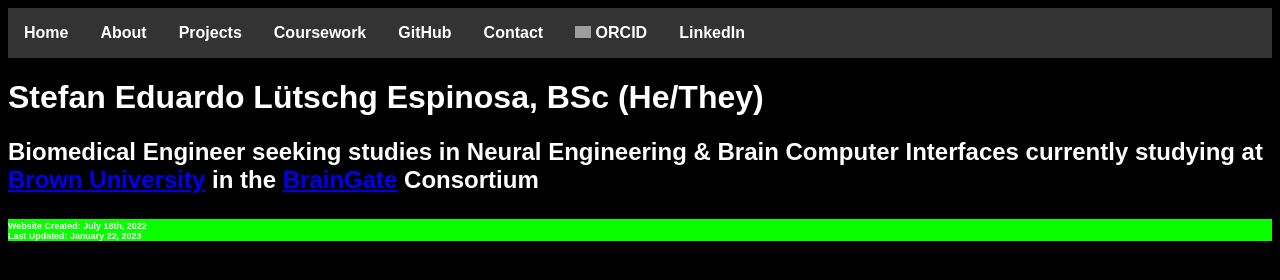
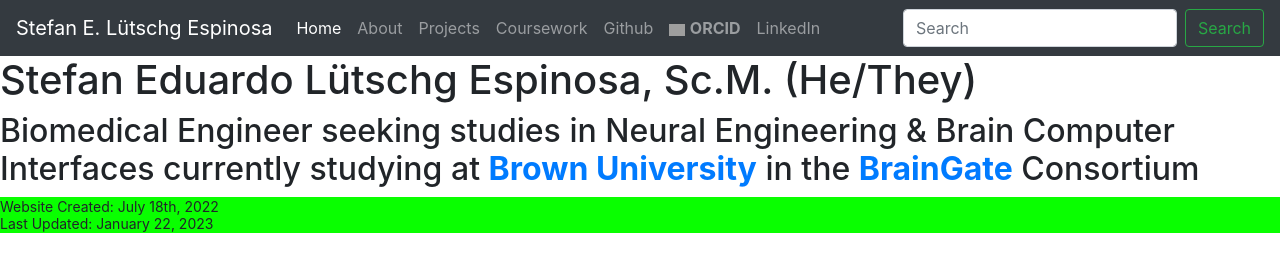
Before and after one commit to stefanlut/stefanlut.github.io, a plain HTML site: page index.html in a window 1280 px wide. Drawn offline with Linux system fonts and the light colour scheme; grey boxes are pictures that could not be loaded.

Commit message:
Post Master's Updates

```diff
--- a/index.html
+++ b/index.html
@@ -2,20 +2,38 @@
 <html lang="en-US" dir="ltr">
     <head>
         <meta charset="utf-8">
-        <title>Stefan Eduardo Lütschg Espinosa, BSc</title>
+        <title>Stefan E. Lütschg Espinosa, Sc.M.</title>
         <link rel="stylesheet" href="bootstrap/css/styles.css">
         <meta name="description" content="Home page">
+        <meta name="viewport" content="width=device-width, initial-scale=1">
+        <link rel="stylesheet" href="bootstrap/css/bootstrap.min.css">
     </head>
-    <header><ul class="nav-bar">
-        <li><a href="index.html"> <b>Home</b></a></li>
-        <li><a href="About.html"> <b>About</b>  </a></li>
-        <li><a href="Projects.html"> <b>Projects</b></a></li>
-        <li><a href="Coursework.html"><b>Coursework</b></a></li>
-        <li><a href="https://github.com/stefanlut"> <b>GitHub</b> </a></li>
-        <li><a href="mailto:stefan_lutschg_espinosa@brown.edu"> <b>Contact</b></a> </li>
-        <li><a
+    <header> <nav class="navbar navbar-expand-lg navbar-dark bg-dark">
+        <a class="navbar-brand" href="index.html"> Stefan E. Lütschg Espinosa</a>
+       <button class="navbar-toggler" type="button" data-toggle="collapse" data-target="#navbarTogglerDemo02" aria-controls="navbarTogglerDemo02" aria-expanded="false" aria-label="Toggle navigation">
+          <span class="navbar-toggler-icon"></span>
+        </button>
+       <div class="collapse navbar-collapse" id="navbarNav">
+         <ul class="navbar-nav mr-auto mt-2 mt-lg-0">
+            <li class="nav-item active">
+              <a class="nav-link" href="index.html">Home <span class="sr-only">(current)</span></a>
+            </li>
+            <li class="nav-item">
+              <a class="nav-link" href="About.html">About</a>
+            </li>
+            <li class="nav-item">
+              <a class="nav-link" href="Projects.html">Projects</a>
+            </li>
+            <li class="nav-item">
+              <a class="nav-link" href="Coursework.html">Coursework</a>
+            </li>
+            <li class="nav-item">
+              <a class="nav-link" href="https://github.com/stefanlut">Github</a>
+            </li>
+            <li class="nav-item">
+              <a
             id="cy-effective-orcid-url"
-            class="underline"
+            class="nav-link underline"
              href="https://orcid.org/0000-0002-4807-8451"
              target="orcid.widget"
              rel="me noopener noreferrer"
@@ -25,14 +43,21 @@
                 style="width: 1em; margin-inline-start: 0.0em"
                 alt="ORCID iD icon"/>
             <b>ORCID</b>
-              </a></li>
-        <li><a href="https://www.linkedin.com/in/stefan-lutschg-espinosa/"><b>LinkedIn</b></a></li>
-    </ul></header>
-<header class="title">
-
-</header>
+              </a>
+            </li>
+            <li class="nav-item">
+              <a class="nav-link" href="https://www.linkedin.com/in/stefan-lutschg-espinosa/">LinkedIn</a>
+            </li>
+          </ul>
+          <form class="form-inline my-2 my-lg-0">
+            <input class="form-control mr-sm-2" type="search" placeholder="Search" aria-label="Search">
+            <button class="btn btn-outline-success my-2 my-sm-0" type="submit">Search</button>
+          </form>
+        </div>
+      </nav>
+      </header>
 <body>
-    <h1> Stefan Eduardo Lütschg Espinosa, BSc (He/They)</h1>
+    <h1> Stefan Eduardo Lütschg Espinosa, Sc.M. (He/They)</h1>
     <h2> Biomedical Engineer seeking studies in Neural Engineering & Brain Computer Interfaces currently studying at <a href="https://brown.edu"><b>Brown University</b></a> in the <a href="https://braingate.org"><b>BrainGate</b></a> Consortium</h2>
 <footer class = "foot">
 <h6> <small>Website Created: <time datetime="2022-07-18"> July 18th, 2022</time>
```
Also changed, not shown: Coursework.html (+12 -1 lines).
